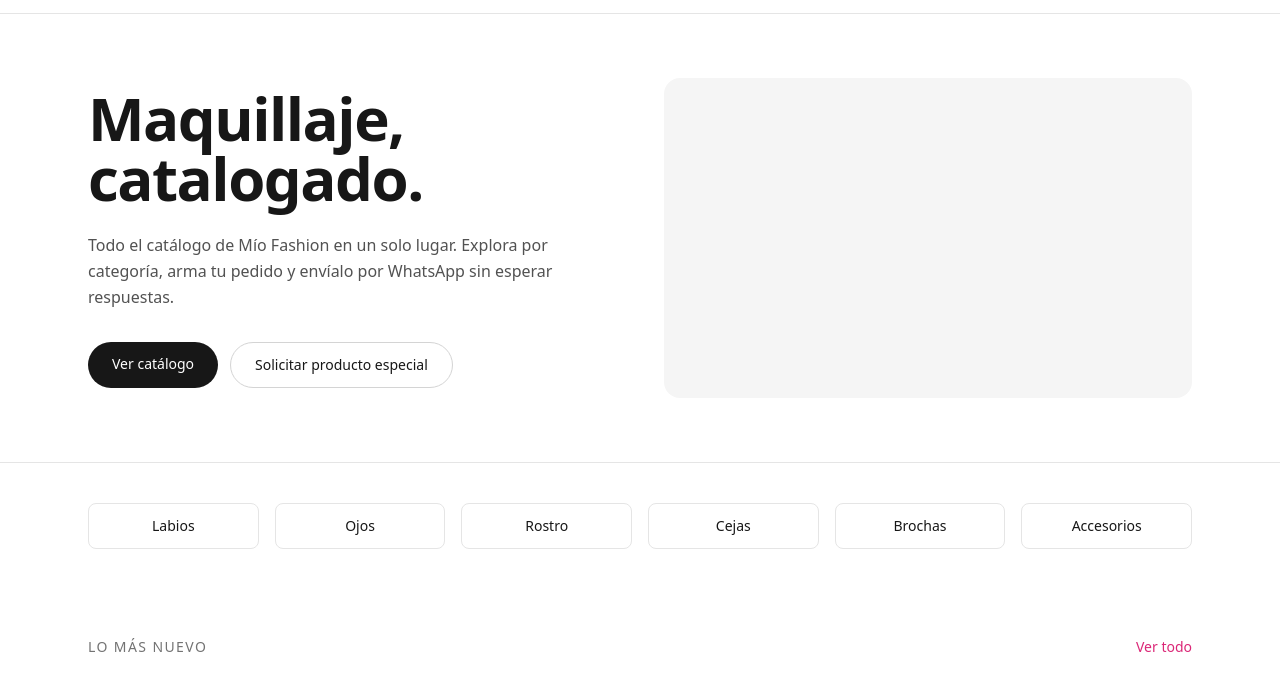
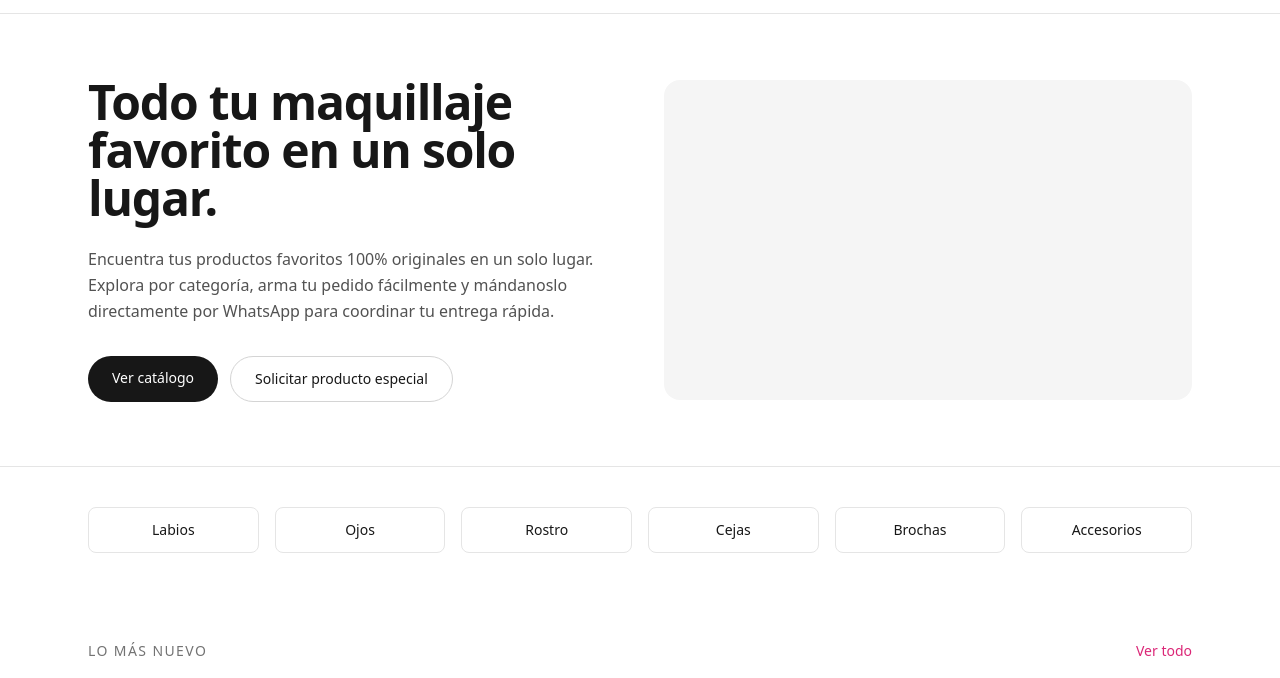
Before and after one commit to MelaniFlores/mio-fashion, a plain HTML site: page index.html in a window 1280 px wide. Shown: the part 59-737 px from the top of the page. Drawn offline with nearby package versions, Linux system fonts and the light colour scheme; some packages are replaced by stand-ins of ours; a script that the page names is missing.

```diff
--- a/index.html
+++ b/index.html
@@ -29,12 +29,11 @@
   <!-- HERO -->
   <section class="max-w-6xl mx-auto px-6 py-16 grid md:grid-cols-2 gap-12 items-center">
     <div>
-      <h1 class="text-5xl md:text-6xl font-semibold leading-tight tracking-tight">
-        Maquillaje,<br>catalogado.
+            <h1 class="text-4xl md:text-5xl font-semibold leading-tight tracking-tight">
+        Todo tu maquillaje<br>favorito en un solo lugar.
       </h1>
-      <p class="mt-6 text-neutral-600 leading-relaxed">
-        Todo el catálogo de Mío Fashion en un solo lugar. Explora por categoría,
-        arma tu pedido y envíalo por WhatsApp sin esperar respuestas.
+            <p class="mt-6 text-neutral-600 leading-relaxed">
+        Encuentra tus productos favoritos 100% originales en un solo lugar. Explora por categoría, arma tu pedido fácilmente y mándanoslo directamente por WhatsApp para coordinar tu entrega rápida.
       </p>
       <div class="mt-8 flex flex-wrap gap-3">
         <a href="catalogo.html" class="bg-neutral-900 text-white px-6 py-3 rounded-full text-sm hover:bg-neutral-700">
```
Also changed, not shown: login.html (+0 -5 lines).
